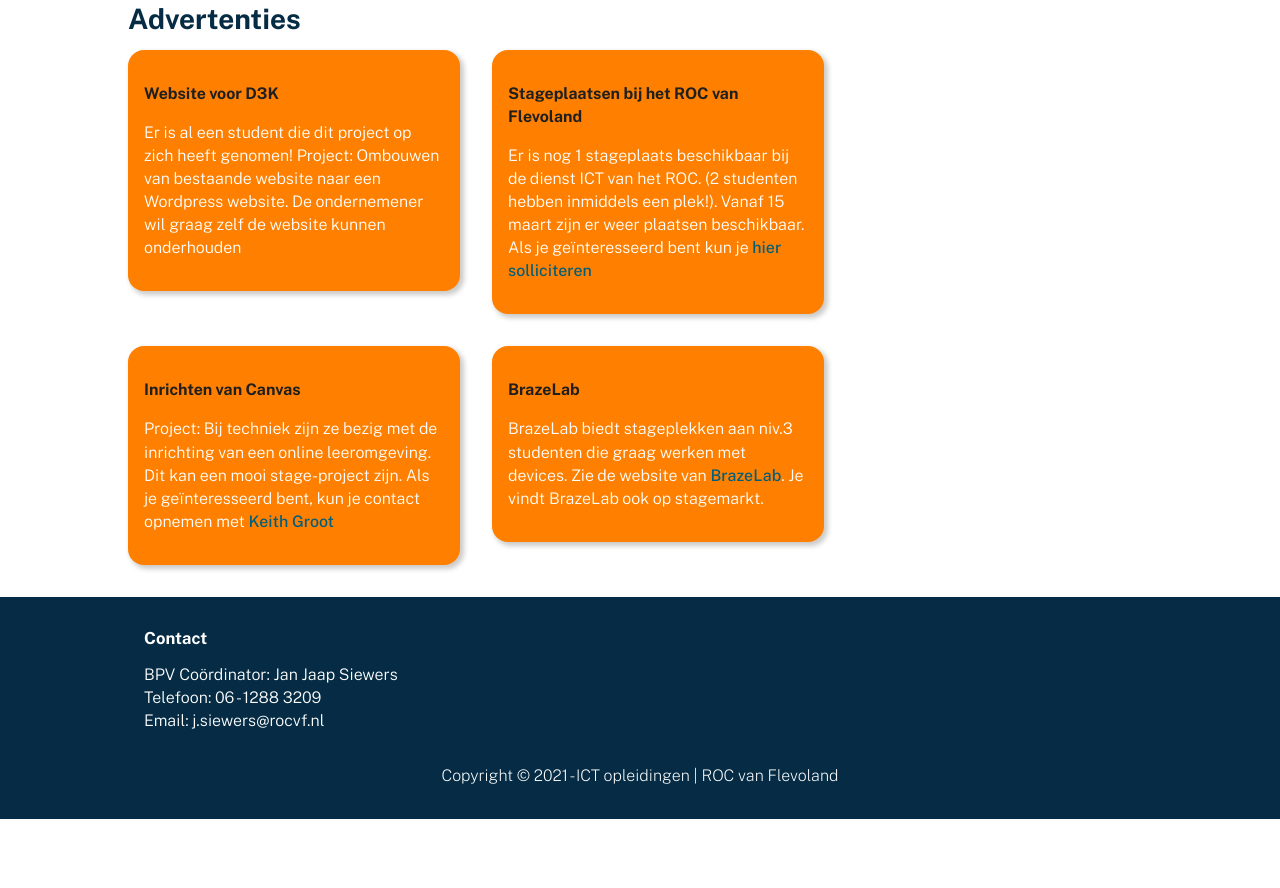
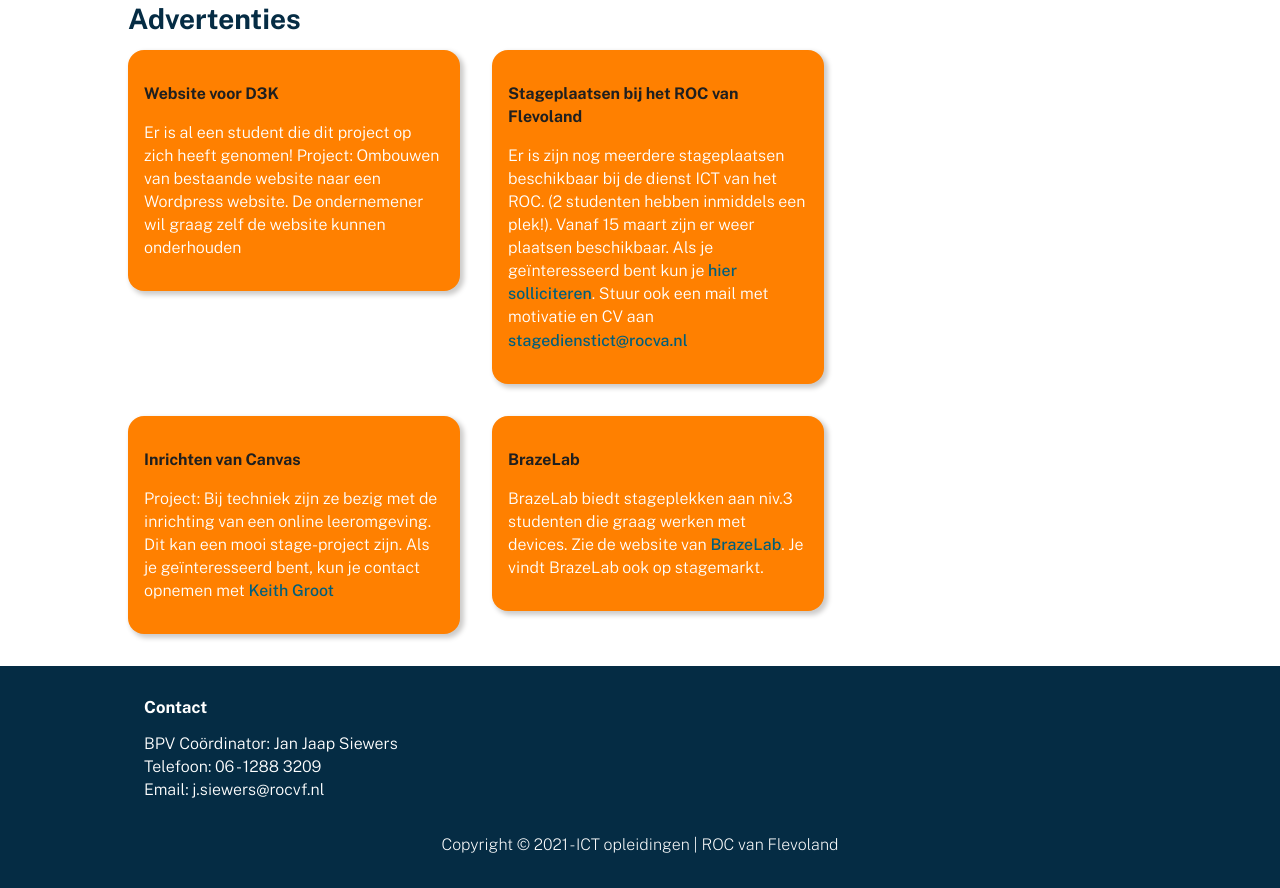
Before and after one commit to siewers32/ictbpvwc, a website: page public_html/index.html in a window 1280 px wide. Shown: the part 7872-8760 px from the top of the page. Before the commit the page ends 8691 px from the top, so only its background shows below. Drawn offline with Linux system fonts and the light colour scheme.

Commit message:
rocva advertentie aamgepast

```diff
--- a/public_html/index.html
+++ b/public_html/index.html
@@ -630,9 +630,9 @@
         </ad-item>
         <ad-item slot="item">
             <span slot="title">Stageplaatsen bij het ROC van Flevoland</span>
-            <span slot="description">Er is nog 1 stageplaats beschikbaar bij de dienst ICT van het ROC. (2 studenten hebben inmiddels een plek!).
+            <span slot="description">Er is zijn nog meerdere stageplaatsen  beschikbaar bij de dienst ICT van het ROC. (2 studenten hebben inmiddels een plek!).
                 Vanaf 15 maart zijn er weer plaatsen beschikbaar. Als je geïnteresseerd bent kun je
-                <a href="https://forms.office.com/Pages/ResponsePage.aspx?id=RswIyUxVMUGGU0VSLmjikVjMJaNaretMmPXqhY9HVK1UNUY4U0VJQUgxRDlTMjVUQlpaQ1dVNjVCRi4u">hier solliciteren</a>
+                <a href="https://forms.office.com/Pages/ResponsePage.aspx?id=RswIyUxVMUGGU0VSLmjikVjMJaNaretMmPXqhY9HVK1UNUY4U0VJQUgxRDlTMjVUQlpaQ1dVNjVCRi4u">hier solliciteren</a>. Stuur ook een mail met motivatie en CV aan <a href="mailto:stagedienstict@rocva.nl">stagedienstict@rocva.nl</a>
             </span>
             <span slot="naw"></span>
         </ad-item>
```
Also changed, not shown: src/index.html (+2 -2 lines).
